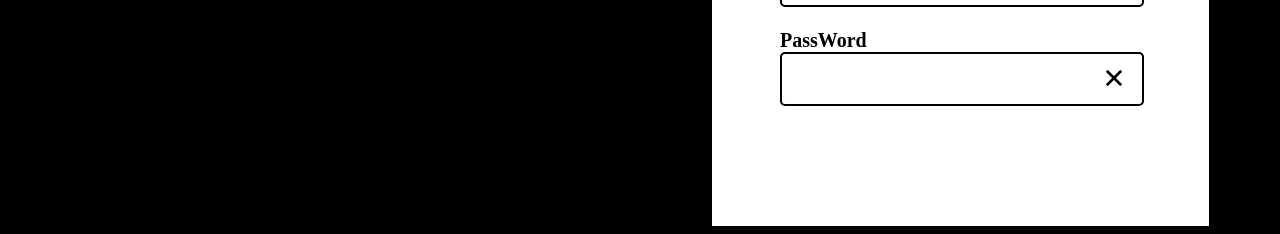
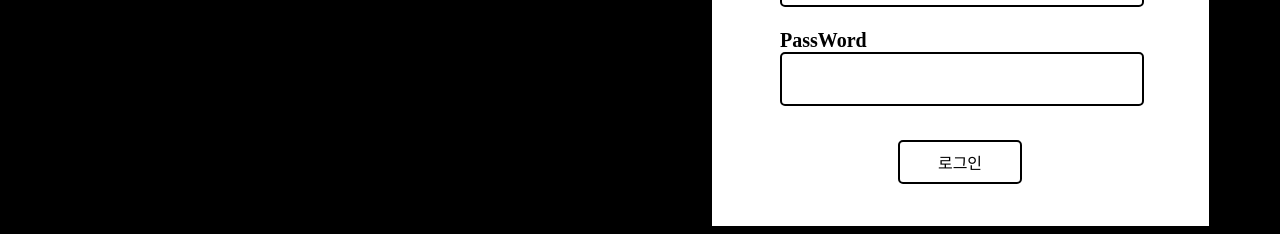
Before and after one commit to HAEROOL/forint_FE, a React (Create React App) app: page /login in a window 1280 px wide. Shown: the part 536-770 px from the top of the page. Built offline with nearby package versions, Linux system fonts and the light colour scheme.

Commit message:
[#9] feat:로그인 폼 작성

```diff
--- a/src/component/LoginPage/LoginForm.js
+++ b/src/component/LoginPage/LoginForm.js
@@ -1,4 +1,4 @@
-import React from "react";
+import React, { useState } from "react";
 import styled from "styled-components";
 import * as S from './LoginForm.style';
 
@@ -8,6 +8,32 @@ const PageWrapper = styled.div`
     height: 937px;
 `
 const LoginForm = () => {
+    const [loginInfo, setInfo] = useState({
+        id: null,
+        password: null
+    })
+
+    const inputId = (e) => {
+        setInfo({
+            ...loginInfo,
+            id: e.target.value
+        })
+    }
+    const inputPw = (e) => {
+        setInfo({
+            ...loginInfo,
+            password: e.target.value
+        })
+    }
+    const clickLogin = () => {
+        if(!loginInfo.id || !loginInfo.password){
+            alert('로그인정보를 입력해주세요')
+        }
+        if(loginInfo.id && loginInfo.password){
+            alert('로그인했습니다')
+            console.log(loginInfo)
+        }
+    }
     return (
         <PageWrapper>
             <S.LoginPlate>
@@ -15,14 +41,14 @@ const LoginForm = () => {
                 <S.FormWrapper>
                     <S.Form>
                         <S.FormName>ID</S.FormName>
-                        <S.FormInput/>
+                        <S.FormInput onChange={inputId}/>
                     </S.Form>
                     <S.Form>
                         <S.FormName>PassWord</S.FormName>
-                        <S.FormInput type="password"/>
+                        <S.FormInput type="password" onChange={inputPw}/>
                     </S.Form>
-                    <S.DeleteAll><img src="asset/image/X.png" alt="x"/></S.DeleteAll>
                 </S.FormWrapper>
+                <S.SubmitBtn onClick={clickLogin}>로그인</S.SubmitBtn>
             </S.LoginPlate>
         </PageWrapper>
     )
--- a/src/component/LoginPage/LoginForm.style.js
+++ b/src/component/LoginPage/LoginForm.style.js
@@ -48,3 +48,16 @@ export const DeleteAll = styled.div`
     cursor: pointer;
     background: #fff;
 `
+export const SubmitBtn = styled.div`
+    width: 120px;
+    height: 40px;
+    display: flex;
+    align-items: center;
+    justify-content: center;
+    cursor: pointer;
+    background: #fff;
+    border: 2px solid #000;
+    border-radius: 5px;
+    margin: 0 auto;
+    margin-top: 40px;
+`
```
